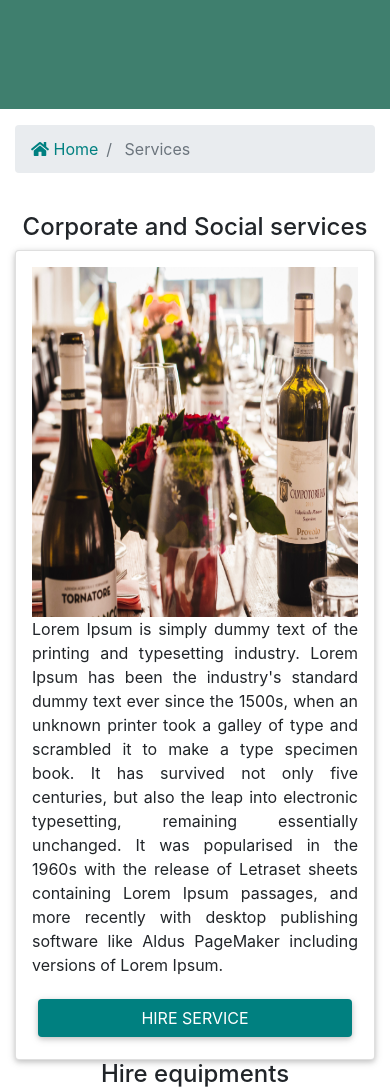
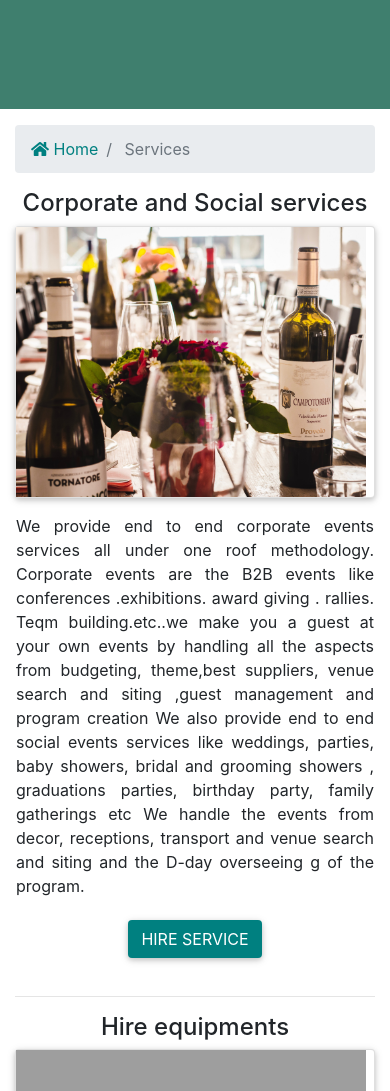
Before and after one commit to michael-basweti/duke, a Django app: page /services in a window 390 px wide. Shown: the part 281-1372 px from the top of the page. Run offline with Django 3.2, Linux system fonts and the light colour scheme; some libraries are stand-ins or nearby versions; grey boxes are pictures that could not be loaded.

Commit message:
finish up

```diff
--- a/duke/static/css/style.css
+++ b/duke/static/css/style.css
@@ -272,3 +272,7 @@ img .img {
   width:100%;
   position:absolute;
 }
+.border{
+    border-style: 2px solid white;
+    height: 65%;
+}
--- a/templates/services/hire_corporate_social.html
+++ b/templates/services/hire_corporate_social.html
@@ -28,44 +28,55 @@
 </section>
 {% include 'partials/_alerts.html' %}
 <!-- Listing -->
-<section id="application" class="py-4">
+<section>
     <div class="container">
         <!-- <img class="img" src="{% static 'img/catering2.jpg' %}" alt=""> -->
+        <h4 class="text-center">Corporate and Social services</h4>
         <div class="row">
-
-            <div class="col-md-6">
-                <h4 class="text-center">Corporate and Social services</h4>
-                <div class="card p-3 text-center">
-                    <img class="img" src="{% static 'img/corporate.jpg' %}" alt="">
-                    <p class="text-justify">Lorem Ipsum is simply dummy text of the printing and typesetting industry. Lorem Ipsum has been
-                        the industry's standard dummy text ever since the 1500s, when an unknown printer took a galley
-                         of type and scrambled it to make a type specimen book. It has survived not only five centuries,
-                          but also the leap into electronic typesetting, remaining essentially unchanged.
-                          It was popularised in the 1960s with the release of Letraset sheets containing Lorem Ipsum passages,
-                          and more recently with desktop publishing software like Aldus PageMaker including versions of
-                          Lorem Ipsum.</p>
-                    <button class="btn" style="color: #fff; background-color:#008080;" data-toggle="modal" data-target="#corporate">Hire Service</button>
+            <div class="col-md-4">
+                <div class="card">
+                    <img style="width: 350px; height: auto;" src="{% static 'img/corporate.jpg' %}" alt="">
                 </div>
             </div>
-            <div class="col-md-6">
-
-                <h4 class="text-center">Hire equipments</h4>
-                <div class="card p-3 text-center">
-                    <img class="img" src="{% static 'img/catering.jpg' %}" alt="">
-                    <p class="text-justify">Lorem Ipsum is simply dummy text of the printing and typesetting industry. Lorem Ipsum has been
-                            the industry's standard dummy text ever since the 1500s, when an unknown printer took a galley
-                             of type and scrambled it to make a type specimen book. It has survived not only five centuries,
-                              but also the leap into electronic typesetting, remaining essentially unchanged.
-                              It was popularised in the 1960s with the release of Letraset sheets containing Lorem Ipsum passages,
-                              and more recently with desktop publishing software like Aldus PageMaker including versions of
-                              Lorem Ipsum.</p>
-                    <button class="btn" style="color: #fff; background-color:#008080;" data-toggle="modal" data-target="#equipment">Hire Equipments</button>
-                </div>
+            <div class="col-md-8 text-center p-3">
+                <p class="text-justify">We provide end to end corporate events services all under one roof methodology.
+                    Corporate events are the B2B events like conferences .exhibitions. award giving . rallies. Teqm
+                    building.etc..we make you a guest at your own events by handling all the aspects from budgeting,
+                    theme,best suppliers, venue search and siting ,guest management and program creation
+                    We also provide end to end social events services like weddings, parties, baby showers, bridal and
+                    grooming showers , graduations parties, birthday party, family gatherings etc We handle the events
+                    from decor, receptions, transport and venue search and siting and the D-day overseeing g of the
+                    program. </p>
+                <button class="btn" style="color: #fff; background-color:#008080;" data-toggle="modal"
+                    data-target="#corporate">Hire Service</button>
             </div>
         </div>
     </div>
 </section>
-
+<div class="container">
+    <hr>
+</div>
+<section>
+    <div class="container">
+        <h4 class="text-center">Hire equipments</h4>
+        <div class="row">
+            <div class="col-md-4">
+                <div class="card">
+                    <img style="width: 350px; height: auto;" src="{% static 'img/catering.jpg' %}" alt="">
+                </div>
+            </div>
+            <div class="col-md-8 p-4 text-center">
+                <p class="text-justify">With our vast , variety ,trendy and best quality equipment in our stores,we give
+                    you the latest and trendy tents, an array of decor and centrepiece, furniture, photography and
+                    videography, audio-visual and theme for both social and corporate events all for rental purposes.
+                    We make sure you get the best of the best value for your money. </p>
+                <button class="btn" style="color: #fff; background-color:#008080;" data-toggle="modal"
+                    data-target="#equipment">Hire Equipments</button>
+            </div>
+        </div>
+    </div>
+</section>
+<br>
 <!-- Hire corporate -->
 <div class="modal fade" id="corporate" role="dialog">
     <div class="modal-dialog">
@@ -134,7 +145,8 @@
                     </div>
                     <div class="form-group">
                         <label for="phone" class="col-form-label">Phone:</label>
-                        <input type="tel" name="phone" pattern='^\+?\d{0,13}' title='Phone Number (Format: +99(99)9999-9999)' class="form-control" required>
+                        <input type="tel" name="phone" pattern='^\+?\d{0,13}'
+                            title='Phone Number (Format: +99(99)9999-9999)' class="form-control" required>
                     </div>
                     <div class="form-group">
                         <label for="service" class="col-form-label">Equipment to be hired:</label><br>
```
Also changed, not shown: HireCorporateSocial/views.py (+12 -0 lines), contact/views.py (+13 -1 lines), templates/pages/about.html (+8 -12 lines), templates/pages/index.html (+14 -8 lines), 1 other file. Lines whose indentation alone changed are shown as unchanged.
